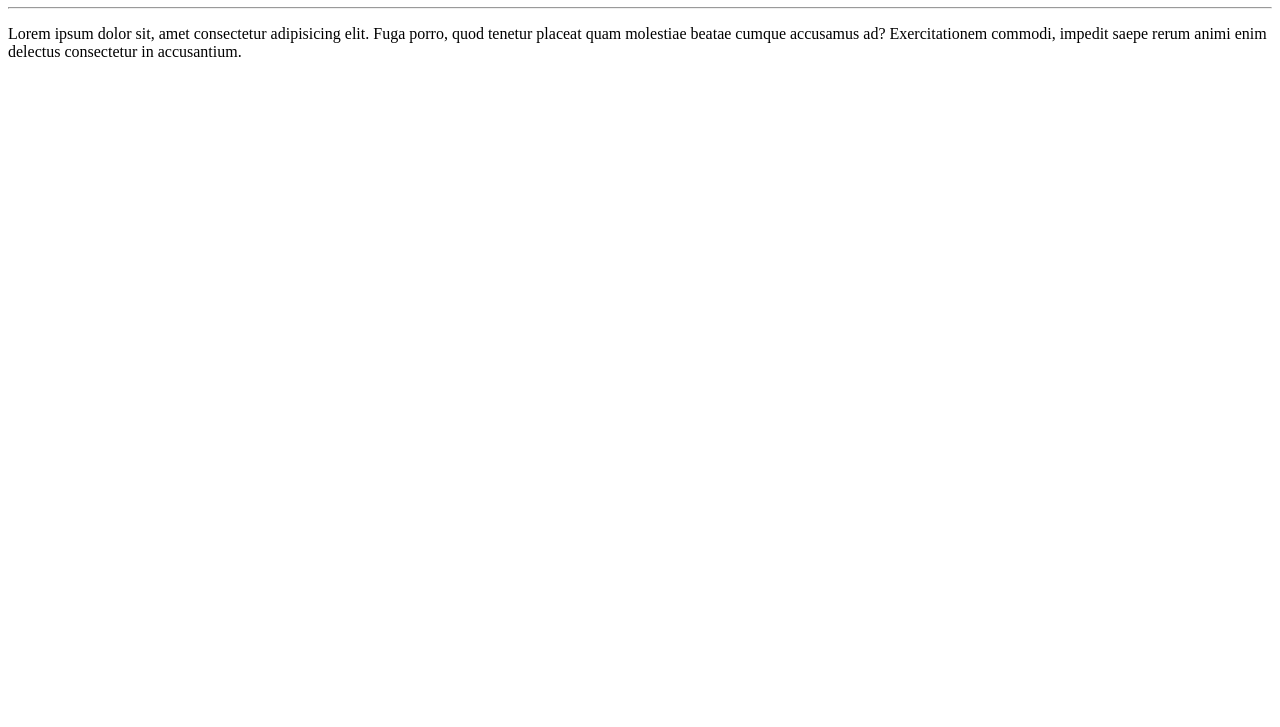
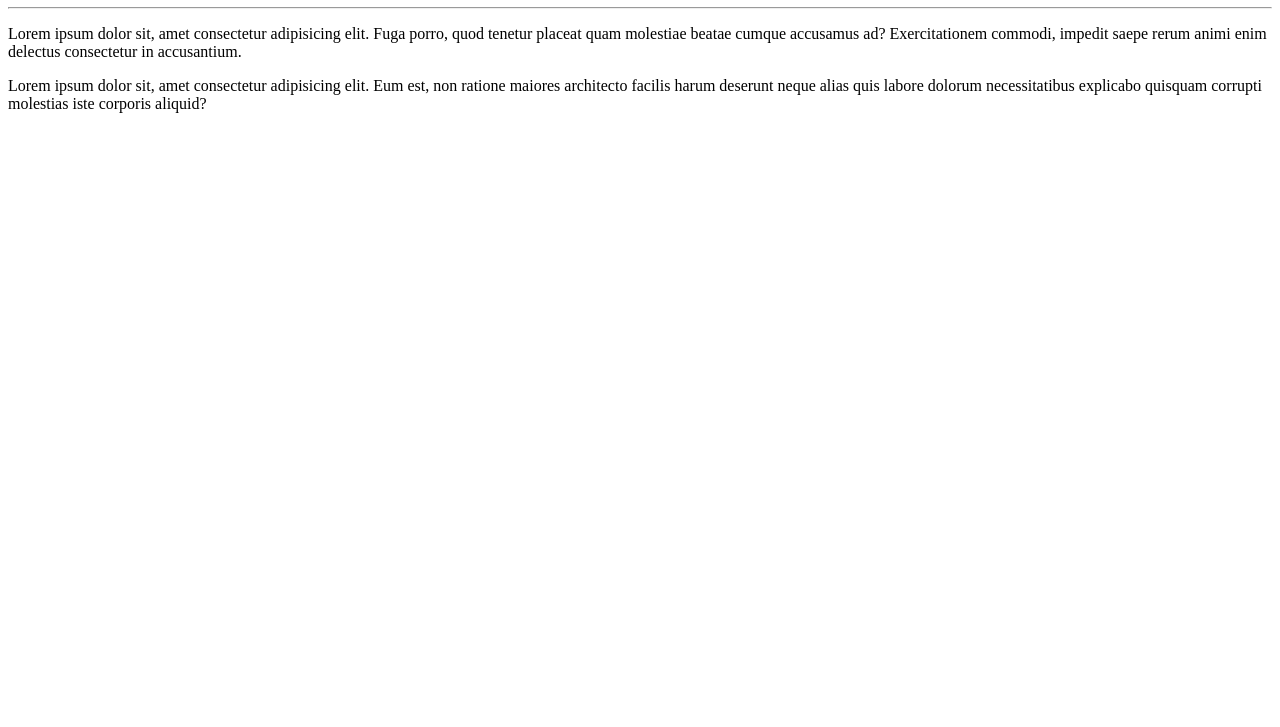
Before and after one commit to MoiRaibolt/Ola-Mundo, a plain HTML site: page site-exemplo/index.html in a window 1280 px wide. Shown: the part 73-800 px from the top of the page. Drawn offline with Linux system fonts and the light colour scheme.

Commit message:
adicionei um parágrafo

```diff
--- a/site-exemplo/index.html
+++ b/site-exemplo/index.html
@@ -9,5 +9,6 @@
     <h1>olá, Mundo!</h1>
     <hr>
     <p>Lorem ipsum dolor sit, amet consectetur adipisicing elit. Fuga porro, quod tenetur placeat quam molestiae beatae cumque accusamus ad? Exercitationem commodi, impedit saepe rerum animi enim delectus consectetur in accusantium.</p>
+    <p>Lorem ipsum dolor sit, amet consectetur adipisicing elit. Eum est, non ratione maiores architecto facilis harum deserunt neque alias quis labore dolorum necessitatibus explicabo quisquam corrupti molestias iste corporis aliquid?</p>
 </body>
 </html>
```
